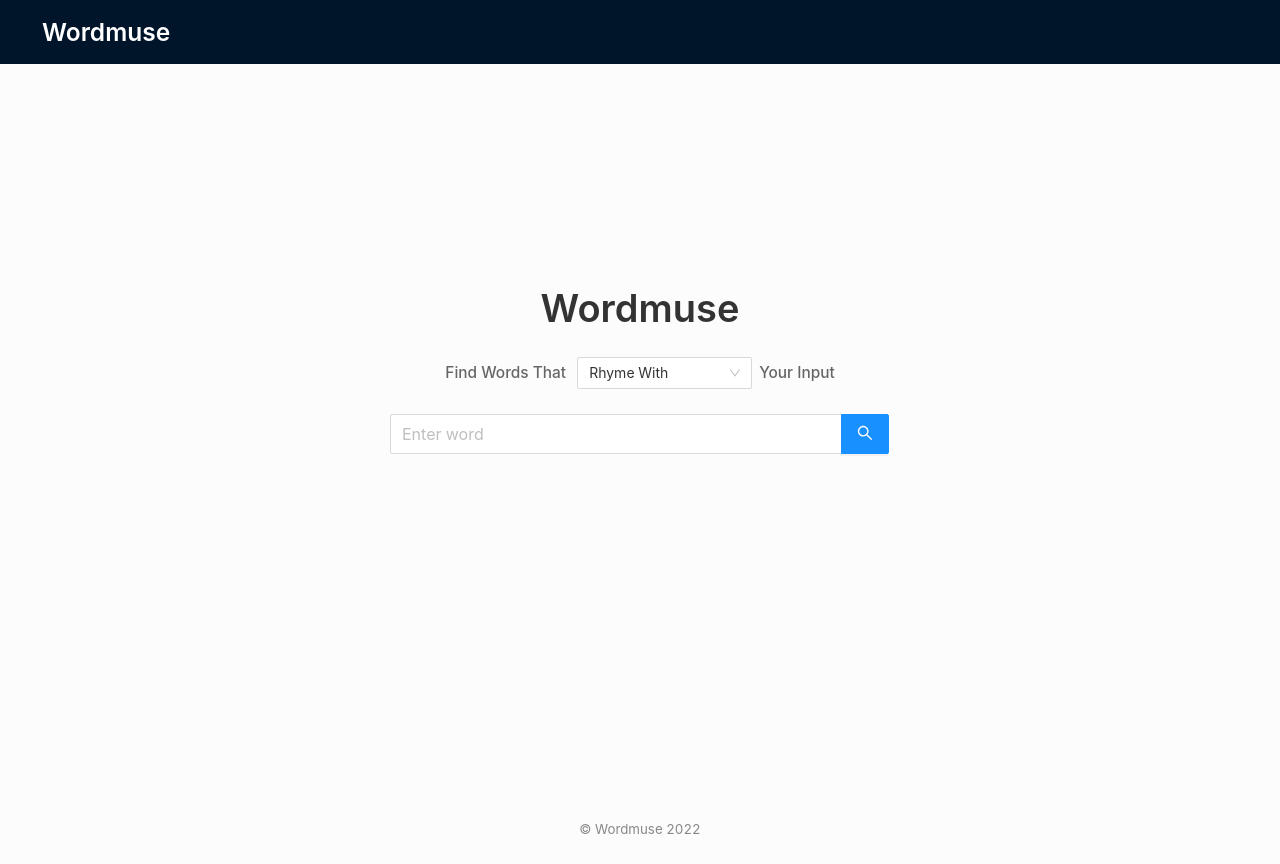
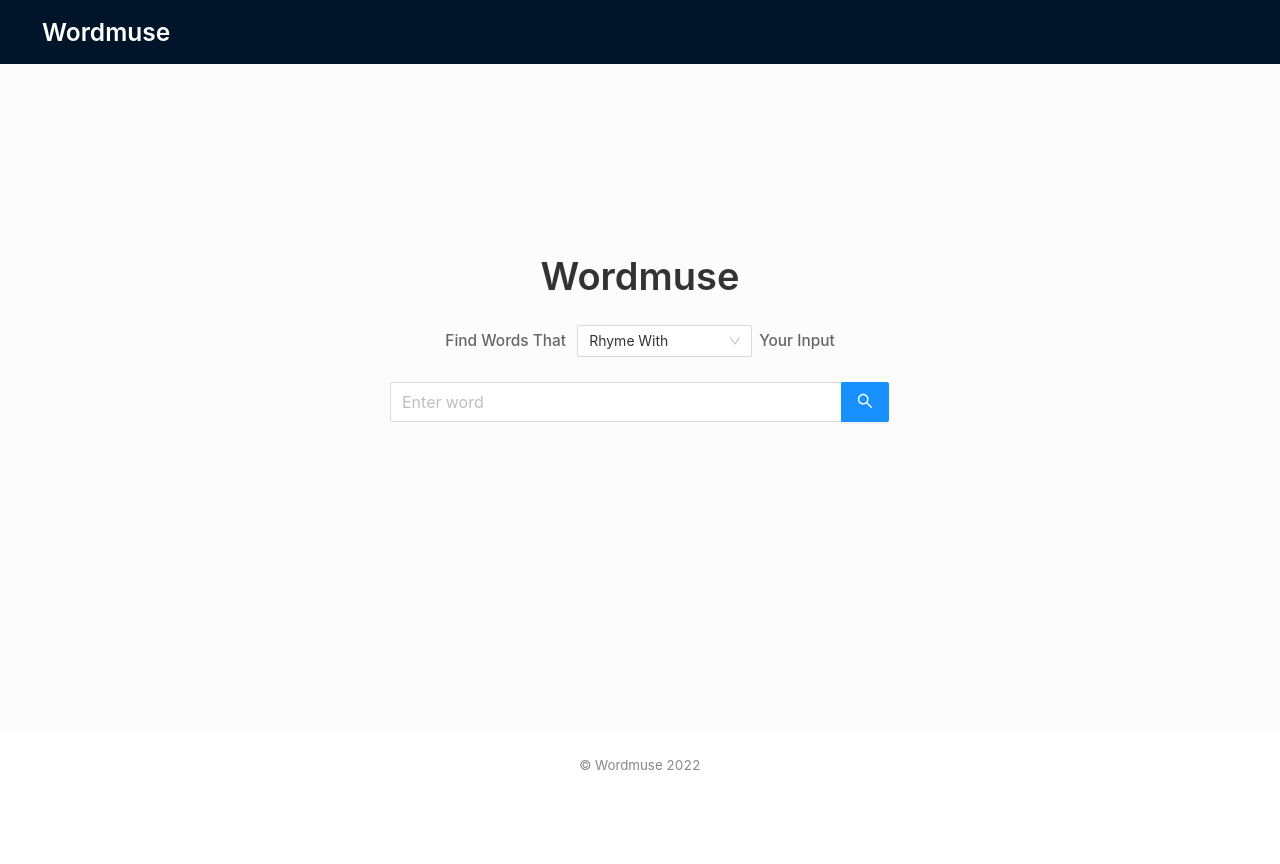
Before and after one commit to 0xAMR/wordmuse, a Next.js app: page / in a window 1280 px wide. After the commit the page ends 800 px from the top, so only its background shows below. Built offline with nearby package versions, Linux system fonts and the light colour scheme; a small style sheet from the web is missing.

Commit message:
♻️ fix height

```diff
--- a/pages/_app.tsx
+++ b/pages/_app.tsx
@@ -6,9 +6,13 @@ import styled from 'styled-components';
 
 // Ant Design
 import { Layout, Menu } from 'antd';
-const { Header } = Layout;
+const { Header, Footer } = Layout;
 
-const StyledHeader = styled.main`
+const StyledMain = styled.main`
+  min-height: 100vh;
+  display: flex;
+  flex-direction: column;
+
   & .main__header {
     display: flex;
     flex-direction: row;
@@ -21,11 +25,18 @@ const StyledHeader = styled.main`
       font-weight: 600;
     }
   }
+
+  & .main__footer {
+    background-color: transparent;
+    color: #888;
+    font-size: 0.95em;
+    text-align: center;
+  }
 `;
 
 function MyApp({ Component, pageProps }: AppProps) {
   return (
-    <StyledHeader>
+    <StyledMain>
       <Header className="main__header">
         <div className="main__logo">Wordmuse</div>
         <Menu
@@ -36,7 +47,8 @@ function MyApp({ Component, pageProps }: AppProps) {
         ></Menu>
       </Header>
       <Component {...pageProps} />
-    </StyledHeader>
+      <Footer className="main__footer">© Wordmuse 2022</Footer>
+    </StyledMain>
   );
 }
 
--- a/pages/index.tsx
+++ b/pages/index.tsx
@@ -9,9 +9,9 @@ import { useRouter } from 'next/router';
 import styled from 'styled-components';
 
 // Ant Design
-import { Input, Layout, Typography, Select, Menu } from 'antd';
+import { Input, Layout, Typography, Select } from 'antd';
 const { Search } = Input;
-const { Content, Footer } = Layout;
+const { Content } = Layout;
 const { Title } = Typography;
 const { Option } = Select;
 
@@ -20,18 +20,11 @@ const StyledApp = styled.main`
   flex-direction: column;
   align-items: center;
   justify-content: center;
-  min-height: 100vh;
   overflow: hidden;
+  flex: 1;
 
   & .main__layout {
     background-color: rgba(252, 252, 252);
-
-    & .main__footer {
-      background-color: transparent;
-      color: #888;
-      font-size: 0.95em;
-      text-align: center;
-    }
   }
 
   & .main__content {
@@ -109,8 +102,6 @@ const Home: NextPage = () => {
             enterButton
           />
         </Content>
-
-        <Footer className="main__footer">© Wordmuse 2022</Footer>
       </Layout>
     </StyledApp>
   );
```
